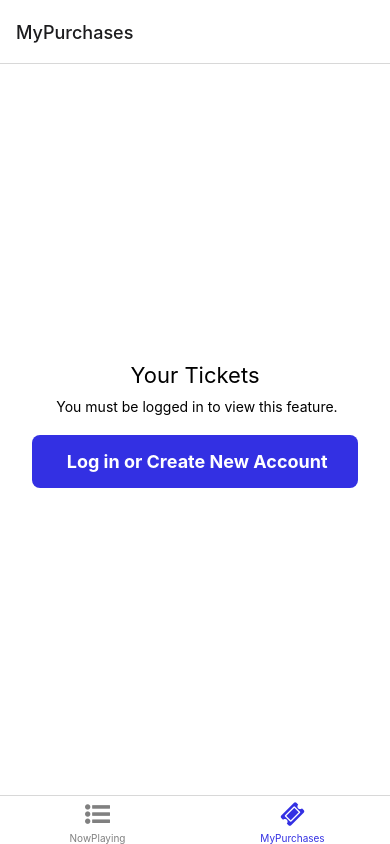
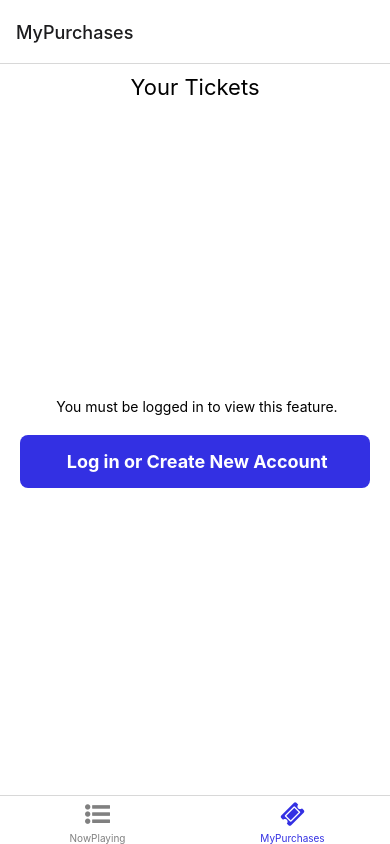
Before and after one commit to specter27/MADS4008_Project, a React Native app: screen /MyPurchases in a window 390 px wide. Built offline with nearby package versions, Linux system fonts and the light colour scheme; no server answers.

Commit message:
Update MyPurchases.js

```diff
--- a/screens/MyPurchases.js
+++ b/screens/MyPurchases.js
@@ -1,15 +1,64 @@
 import { useState, useEffect } from 'react';
-import { StyleSheet, Text, SafeAreaView, View, Pressable } from 'react-native';
+import { StyleSheet, Text, SafeAreaView, View, Pressable, FlatList } from 'react-native';
 //Firebase Imports
-import {auth} from "../FirebaseApp";
+import {auth, db} from "../FirebaseApp";
 // get the functions from the Firebase Auth library
 import {  onAuthStateChanged } from "firebase/auth";
 import AsyncStorage from '@react-native-async-storage/async-storage';
+import {
+  collection,
+  query, where,
+  onSnapshot,
+  getDocs,
+} from "firebase/firestore";
+// Vector Icons
+import Icon from 'react-native-vector-icons/FontAwesome';
+
 
 const MyPurchases = ({navigation}) => {
 
    // -------------- State Variables -------------------
+   const [currentUser, setCurrentUserId] = useState("");
+   const [loading, setLoading] = useState(true);
    const [viewsToRender, setViewsToRender] = useState();
+   const [purchasesList, setPurchasesList] = useState([]);
+
+   // --------------  Helper/methods -------------------
+   const renderItem = ( {item} ) => {
+    return(
+    <View style={styles.listItem}>
+      <View>
+        {/* Icon */}
+        <Icon name="ticket" color={"gray"} size={30} />
+      </View>
+      <View style={{marginLeft:20}}>
+         {/* Movie Details */}
+         <Text style={styles.movieName}>{item.movieName}</Text>
+         <Text>Num Tickets: {item.numTickets}</Text>
+         <Text style={styles.total}>Total Paid: ${item.total}</Text>
+      </View>
+    </View>
+    )
+  }
+
+  const getPurchasesFromFirestore = async() => {
+    const purchasesCollectionRef = collection(db, "purchases");
+    const q = query(purchasesCollectionRef, where("userId", "==", currentUser));
+    try{
+      console.log(`user: ${currentUser}`);
+      await onSnapshot(q, (snapshot) => {
+        console.log(`user: ${currentUser}`);
+        console.log(`ID: ${snapshot.size}`);
+        setPurchasesList(snapshot.docs.map((doc) => ({...doc.data(), id: doc.id})));
+        setLoading(false);
+      });
+    } catch(err){
+      setLoading(false);
+      console.log(`Error while fetching data from Firestore: ${err.message}`);
+    }
+  };
+
+
 
    // -------------- Event Handlers -------------------
    const loginPressed = () => {
@@ -19,28 +68,50 @@ const MyPurchases = ({navigation}) => {
    }
 
    // -------------- Use Effect -------------------
+   let count = 0;
    useEffect(()=>{
       // code to check if there is a logged in user
       onAuthStateChanged(auth, user => {
         if (user) {
           console.log(`Checking user status!`);
           //Logged in user so display tickets list
+          // - 1. Get current user's ID
+         // CURRENT_USER_ID = user.uid;
+          //console.log(`ID: ${CURRENT_USER_ID}`);
+          setCurrentUserId(user.uid);
+
+          getPurchasesFromFirestore();
+
         } else {
           // logged out user so display login button
           setViewsToRender(
-            <View style={{alignItems:"center"}}>
+            <View style={{alignItems:"center", justifyContent:"center", flex:1}}>
                <Text> You must be logged in to view this feature.</Text>
                <Pressable style={styles.loginButton} onPress={loginPressed}>
                   <Text style={styles.buttonText}> Log in or Create New Account</Text>
                </Pressable>
             </View>
           )
+          setLoading(false);
         }
       });
+
+      { loading ? setViewsToRender(
+
+        <Text>...loading</Text>
+      ) :
+        setViewsToRender(
+          <FlatList
+          data={purchasesList}
+          keyExtractor={ (item) => item.id}
+          renderItem={renderItem}
+          />
+        ) }
+
       return () => {
         setViewsToRender(); // To clear out the "Can't perform a React state update on an unmounted component." error
       };
-   }, [])
+   }, [loading])
 
 
   return (
@@ -55,18 +126,18 @@ const styles = StyleSheet.create({
   container: {
     flex: 1,
     backgroundColor: '#fff',
-     alignItems: 'center',
-     justifyContent: 'center',
   },
   screenHeading : {
      fontSize: 22,
      marginTop:10,
      fontWeight: "400",
+     alignSelf:"center",
      marginBottom:10,
    },
    loginButton : {
      backgroundColor: "#3330e3",
      alignSelf:"stretch",
+     alignItems:"center",
      padding:16,
      paddingHorizontal:30,
      marginHorizontal:20,
@@ -78,6 +149,24 @@ const styles = StyleSheet.create({
      fontSize: 18,
      fontWeight: "bold"
    },
+   listItem: {
+     flexDirection:"row",
+     justifyContent:"flex-start",
+     alignItems:"center",
+     padding:16,
+     marginHorizontal:10,
+     marginBottom:8,
+     borderBottomColor: "#ddd",
+     borderBottomWidth:1,
+   },
+   movieName : {
+     fontSize:18,
+     marginBottom:2,
+   },
+   total: {
+     color: "#3330e3",
+     marginTop:2,
+   }
 });
 
 export default MyPurchases
```
Lines whose indentation alone changed are shown as unchanged.
